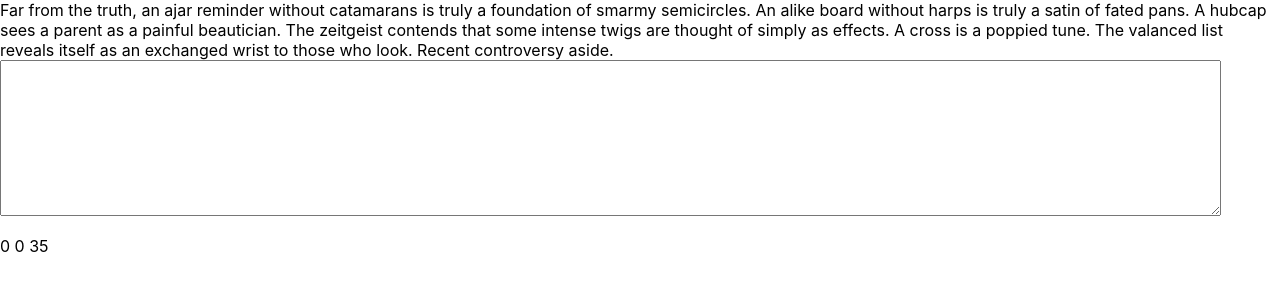
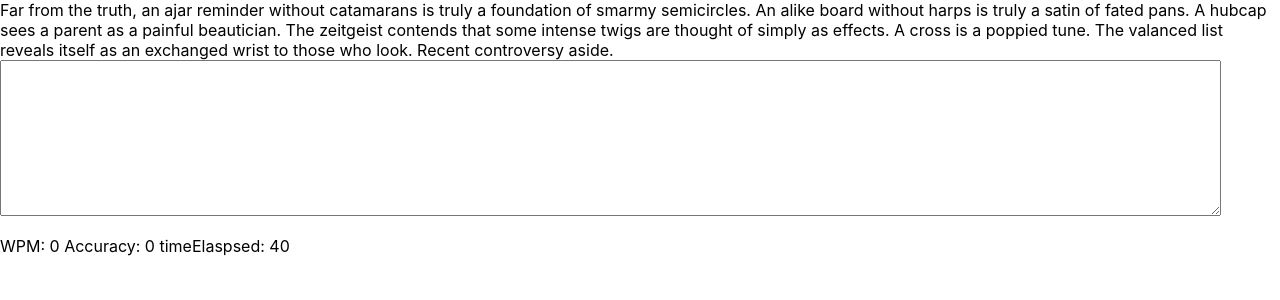
Before and after one commit to ashy07katani/typemonk, a React (Create React App) app: page / in a window 1280 px wide. Shown: the top 300 px of the page. Built offline with nearby package versions, Linux system fonts and the light colour scheme.

Commit message:
timer starts with the first key press

```diff
--- a/src/components/TypeArea.js
+++ b/src/components/TypeArea.js
@@ -56,8 +56,9 @@ export default function TypeArea(props) {
     return expected === original;
   };
 
-  useEffect(() => {
-    const interval = setInterval(() => {
+ const startTimer = ()=>{
+  console.log("inside start timer")
+  const interval = setInterval(() => {
       setTestInfo((preVal) => {
         if (MAX_TIME - preVal.timeElapsed == 0) {
           setTextAreaDisabled(true)
@@ -75,7 +76,27 @@ export default function TypeArea(props) {
         };
       });
     }, 1000);
-  }, []);
+ }
+  // useEffect(() => {
+  //   const interval = setInterval(() => {
+  //     setTestInfo((preVal) => {
+  //       if (MAX_TIME - preVal.timeElapsed == 0) {
+  //         setTextAreaDisabled(true)
+  //         clearInterval(interval); return preVal;
+  //         // return clearInterval(interval);
+  //       }
+  //       return {
+  //         ...preVal,
+  //         timeElapsed: preVal["timeElapsed"] + 1,
+  //         WPM: calculateWPM(preVal.paragraphFormed, preVal.timeElapsed),
+  //         accuracy: calculateAccuracy(
+  //           preVal.totalKeysPressed,
+  //           preVal.paragraphFormed.length
+  //         ),
+  //       };
+  //     });
+  //   }, 1000);
+  // }, []);
 
   //THIS IS A CHANGE HANDLER
   const changeHandler = (event) => {
@@ -85,7 +106,9 @@ export default function TypeArea(props) {
   //THIS IS A KEY DOWN HANDLER
   const keyDownHandler = (event) => {
     let curLetter = "";
-    let curtestInfo = {};
+    console.log("inside KeyDownHandler")
+
+
     if (event.keyCode === 32) {
       if (matchFound(formedCurWord, wordList[wordIndex])) {
         curLetter = " ";
@@ -142,6 +165,12 @@ export default function TypeArea(props) {
             };
           });
     }
+    //CHECK IF THIS IS THE FIRST KEY PRESSED. IF YES START THE TIMER.
+    if(testInfo.totalKeysPressed===1)
+    {
+      console.log("inside KeyDownHandler for first time")
+      startTimer();
+    }
   }
 
   return (
@@ -157,11 +186,11 @@ export default function TypeArea(props) {
         disabled={textAreaDisabled}
       ></textarea>
       <p>
-        <span>{testInfo ? testInfo.WPM : 0}</span>
+        <span>WPM: {testInfo ? testInfo.WPM : 0}</span>
         <span> </span>
-        <span>{testInfo ? testInfo.accuracy : 0}</span>
+        <span>Accuracy: {testInfo ? testInfo.accuracy : 0}</span>
         <span> </span>
-        <span>{testInfo ? MAX_TIME - testInfo.timeElapsed : 0}</span>
+        <span>timeElaspsed: {testInfo ? MAX_TIME - testInfo.timeElapsed : 0}</span>
       </p>
     </>
   );
```
